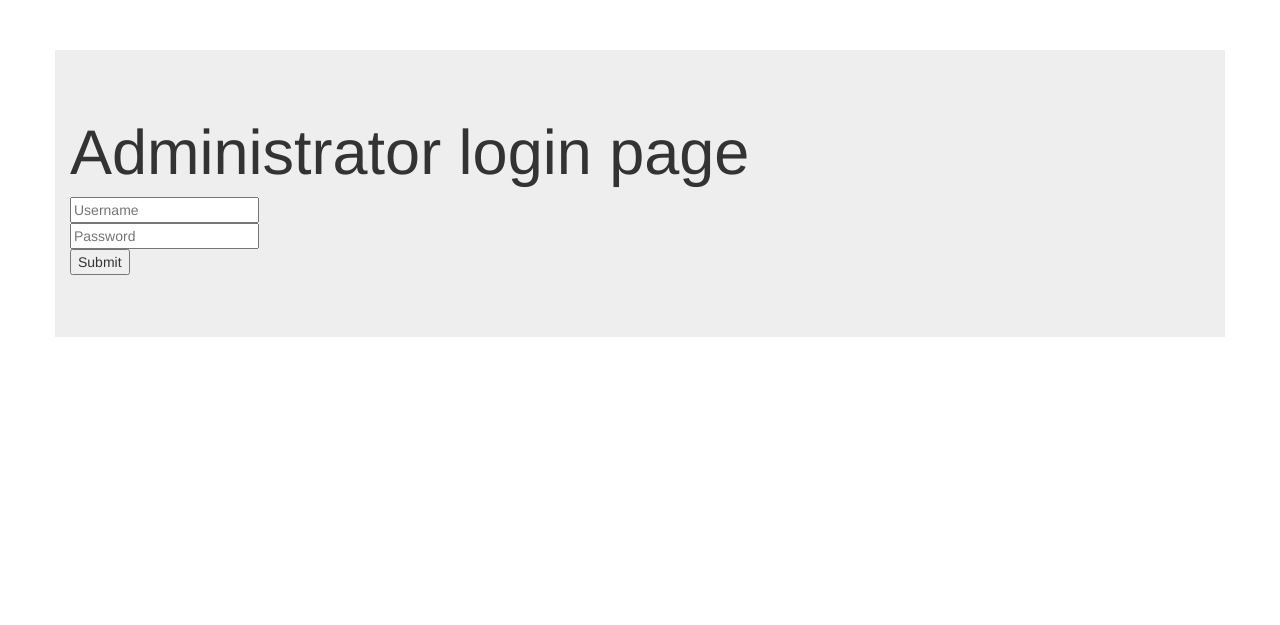
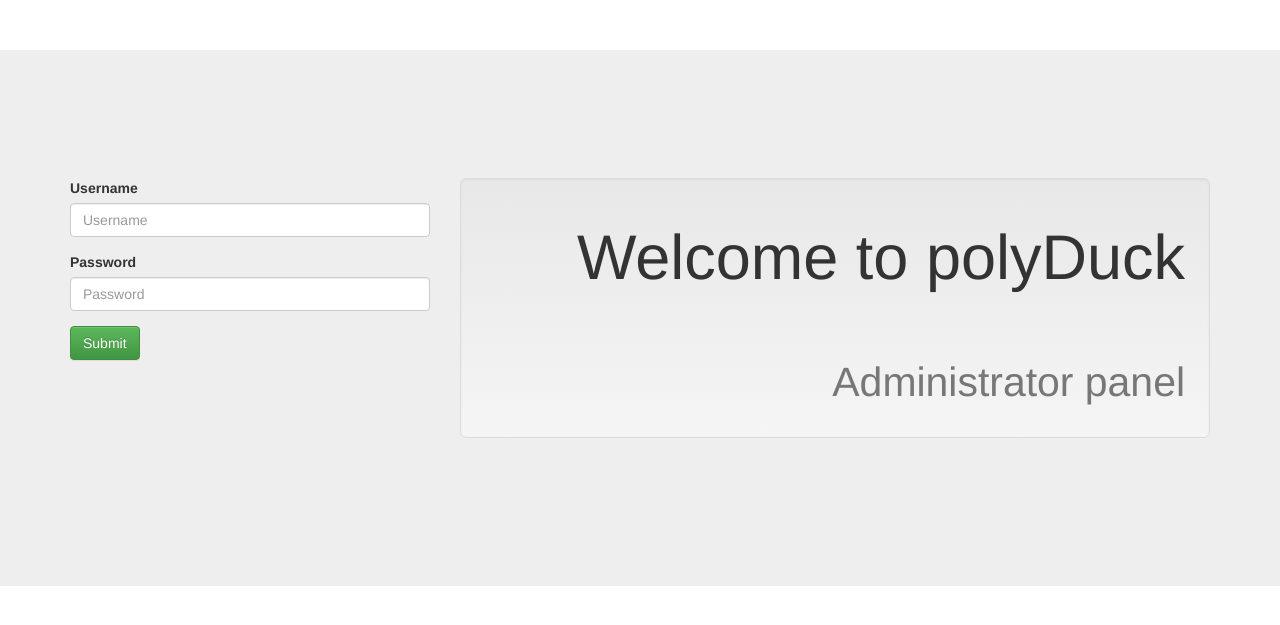
Before and after one commit to PhotonicDev/ProjectCMS, a PHP site: page /admin.php in a window 1280 px wide. Shown: the top 625 px of the page. Run offline with PHP 8.4, Linux system fonts and the light colour scheme; some libraries are stand-ins or nearby versions.

Commit message:
admin panel and login fix
pam param

```diff
--- a/mainSolution/admin.php
+++ b/mainSolution/admin.php
@@ -15,19 +15,9 @@
     $controller = new Controller();
     $controller->Admin();
 ?>
+<script src="https://code.jquery.com/jquery-3.1.0.min.js"></script>
 
-<div class="container jumbotron">
-    <h1>Administrator login page</h1>
-    <form action="" method="post">
-        <input placeholder="Username" type="text" name="username" /><br />
-        <input placeholder="Password" type="password" name="password" /><br />
-        <input type="submit" name="administrate"  />
-    </form>
-</div>
-
-<script href="https://code.jquery.com/jquery-3.1.0.min.js"></script>
-
-<script href="https://code.jquery.com/ui/1.12.0/jquery-ui.min.js" ></script>
+<script src="https://code.jquery.com/ui/1.12.0/jquery-ui.min.js" ></script>
 
 <!-- Latest compiled and minified CSS -->
 <link rel="stylesheet" href="https://maxcdn.bootstrapcdn.com/bootstrap/3.3.7/css/bootstrap.min.css" integrity="sha384-BVYiiSIFeK1dGmJRAkycuHAHRg32OmUcww7on3RYdg4Va+PmSTsz/K68vbdEjh4u" crossorigin="anonymous">
--- a/mainSolution/controller/Controller.php
+++ b/mainSolution/controller/Controller.php
@@ -19,9 +19,7 @@ class Controller {
                     break;
                 case isset($_POST['login']);
                         $this->model->Login($_POST['username'],$_POST['password']);
-                        if(logged_in()) {
-                            header("Location: /bussiness%20logic%20cms/mainSolution/index.php");
-                        }
+                 //   header("Refresh:0; url=bussiness%20logic%20cms/mainSolution/index.php");
                     break;
                 case isset($_POST['register']);
                         $this->model->Register($_POST['username'],$_POST['password'],$_POST['email']);
@@ -71,7 +69,9 @@ class Controller {
     public function Admin(){
         if(isset($_POST['administrate'])){
             $this->model->loginAdmin($_POST['username'],$_POST['password']);
-            include "view/content.php";
+        }
+        else {
+            include_once "view/admin_login.php";
         }
 
     }
--- a/mainSolution/controller/session.php
+++ b/mainSolution/controller/session.php
@@ -7,6 +7,6 @@
 
 	function confirm_logged_in() {
         if (!logged_in()) {
-            redirect_to("login.php");
+            header("Location: /bussiness%20logic%20cms/mainSolution/index.php");
         }
     }
--- a/mainSolution/model/Model.php
+++ b/mainSolution/model/Model.php
@@ -44,6 +44,10 @@ include_once ("model/Database.php");
                 if(password_verify($password, $found_user['password'])){
                     $_SESSION['user_id'] = $found_user['customer_id'];
                     $_SESSION['username'] = $found_user['name'];
+                    $products = $this->getProductList();
+                    include_once "view/productpage.php";
+                   // header("Refresh:0; url=bussiness%20logic%20cms/mainSolution/index.php");
+                   // header("Location: /bussiness%20logic%20cms/mainSolution/index.php");
                 } else {
                     // username/password combo was not found in the database
                     $message = "Username/password combination incorrect.<br />
@@ -113,18 +117,19 @@ if (isset($connection)){mysqli_close($connection);}
 		return $allProducts[$name];
 	}
 
-	    public function loginAdmin($username,$password)
+	    public function loginAdmin($adminName,$adminPassword)
         {
 
-            $check = $this->Connect()->getQuery("SELECT `admin_id`, `name`, `password` FROM `admin` WHERE `name` = '{$username}' LIMIT 1");
+            $check = $this->Connect()->getQuery("SELECT `admin_id`, `name`, `password` FROM `admin` WHERE `name` = '{$adminName}' LIMIT 1");
 
             if (mysqli_num_rows($check) == 1) {
                 // username/password authenticated
                 // and only 1 match
                 $found_user = mysqli_fetch_array($check);
-                if (password_verify($password, $found_user['password'])) {
+                if ($adminPassword == $found_user['password']) {
                     $_SESSION['admin_id'] = $found_user['admin_id'];
-                    $_SESSION['username'] = $found_user['name'];
+                    $_SESSION['admin_name'] = $found_user['name'];
+                    include_once "view/content.php";
                 } else {
                     // username/password combo was not found in the database
                     $message = "Username/password combination incorrect.<br />
--- /dev/null
+++ b/mainSolution/view/admin_login.php
@@ -0,0 +1,31 @@
+<div class="container-fluid jumbotron">
+    <div class="container">
+        <div class="row admin-row">
+            <div class="col-md-4">
+                <form action="" method="post">
+                    <div class="form-group">
+                        <label for="username">Username</label>
+                        <input type="text" name="username" class="form-control" placeholder="Username">
+                    </div>
+                    <div class="form-group">
+                        <label for="password">Password</label>
+                        <input type="password" name="password" class="form-control" placeholder="Password">
+                    </div>
+                    <button type="submit" name="administrate" class="btn btn-success">Submit</button>
+
+                </form>
+            </div>
+            <div class="col-md-8">
+                <div class="container well well-lg">
+                    <h1 class="text-right">Welcome to polyDuck<br /><br />
+                        <small>Administrator panel</small></h1>
+
+
+                </div>
+
+            </div>
+        </div>
+
+
+    </div>
+</div>
--- a/mainSolution/view/sass/main.css
+++ b/mainSolution/view/sass/main.css
@@ -11,7 +11,8 @@ body {
   body .wrapper {
     width: 100%; }
     body .wrapper .modal .easyLogin {
-      width: 50%; }
+      width: 50%;
+      color: yellow; }
     body .wrapper .modal .directLogin {
       width: 50%; }
     body .wrapper .modal .additionalLogin {
@@ -102,4 +103,8 @@ body {
     .item .itemInformation button {
       margin-left: 10px; }
 
+.admin-row {
+  padding-top: 10vh;
+  padding-bottom: 10vh; }
+
 /*# sourceMappingURL=main.css.map */
--- a/mainSolution/view/sass/partials/_partials.scss
+++ b/mainSolution/view/sass/partials/_partials.scss
@@ -1,4 +1,3 @@
-
 body   {
     overflow-x: hidden;
     padding-top:50px;
@@ -16,6 +15,7 @@ body   {
         .modal {
                 .easyLogin {
                     width:50%;
+                    color: #08ebff * #ffaa00;
             }
             .directLogin {
                 width:50%;
@@ -144,3 +144,14 @@ body   {
         }
     }
 }
+.admin-row {
+    padding-top: 10vh;
+    padding-bottom: 10vh;
+
+    .col-md-8 {
+
+    }
+    .col-md-4 {
+
+    }
+}
```
Also changed, not shown: 1 other file.
